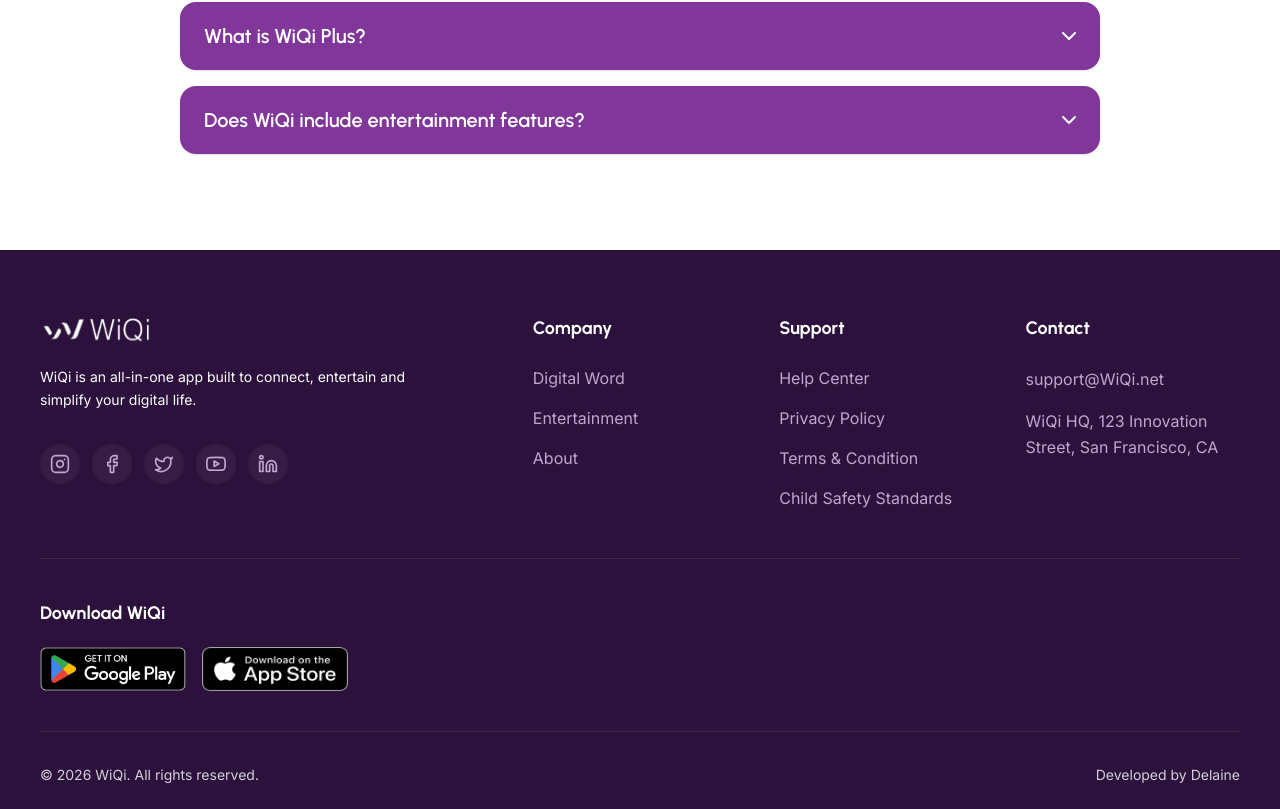
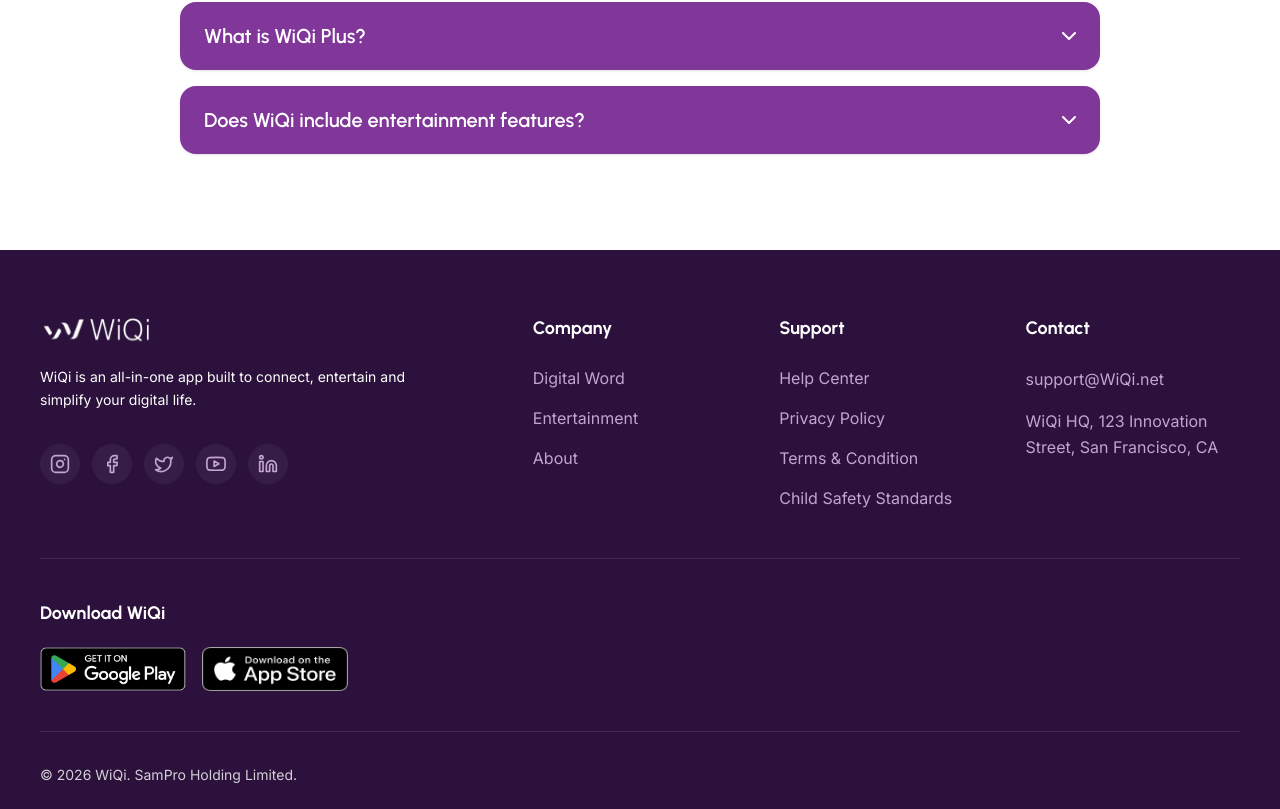
Before and after one commit to sandeep-luhaniwal/wiqi-landing-page, a Next.js app: page / in a window 1280 px wide. Shown: the part 4861-5670 px from the top of the page. Built offline with nearby package versions, Linux system fonts and the light colour scheme.

Commit message:
Update Footer.tsx
Footer changes

```diff
--- a/src/components/Footer.tsx
+++ b/src/components/Footer.tsx
@@ -205,11 +205,11 @@
         </div>
 
         {/* Copyright */}
-        <div className="pt-8 flex justify-between gap-3 flex-wrap">
+        <div className="pt-8 text-center">
           <Paragraph sm white className="opacity-80">
-            © {year} WiQi. All rights reserved.
+            © {year} WiQi. SamPro Holding Limited.
           </Paragraph>
-          <Paragraph sm white className="opacity-80">Developed by  <Link href={"https://delaine.tech/"} target='_blank' className='hover:text-pink! hover:opacity-100'>Delaine</Link></Paragraph>
+          {/* <Paragraph sm white className="opacity-80">Developed by  <Link href={"https://delaine.tech/"} target='_blank' className='hover:text-pink! hover:opacity-100'>Delaine</Link></Paragraph> */}
 
         </div>
       </div>
```
